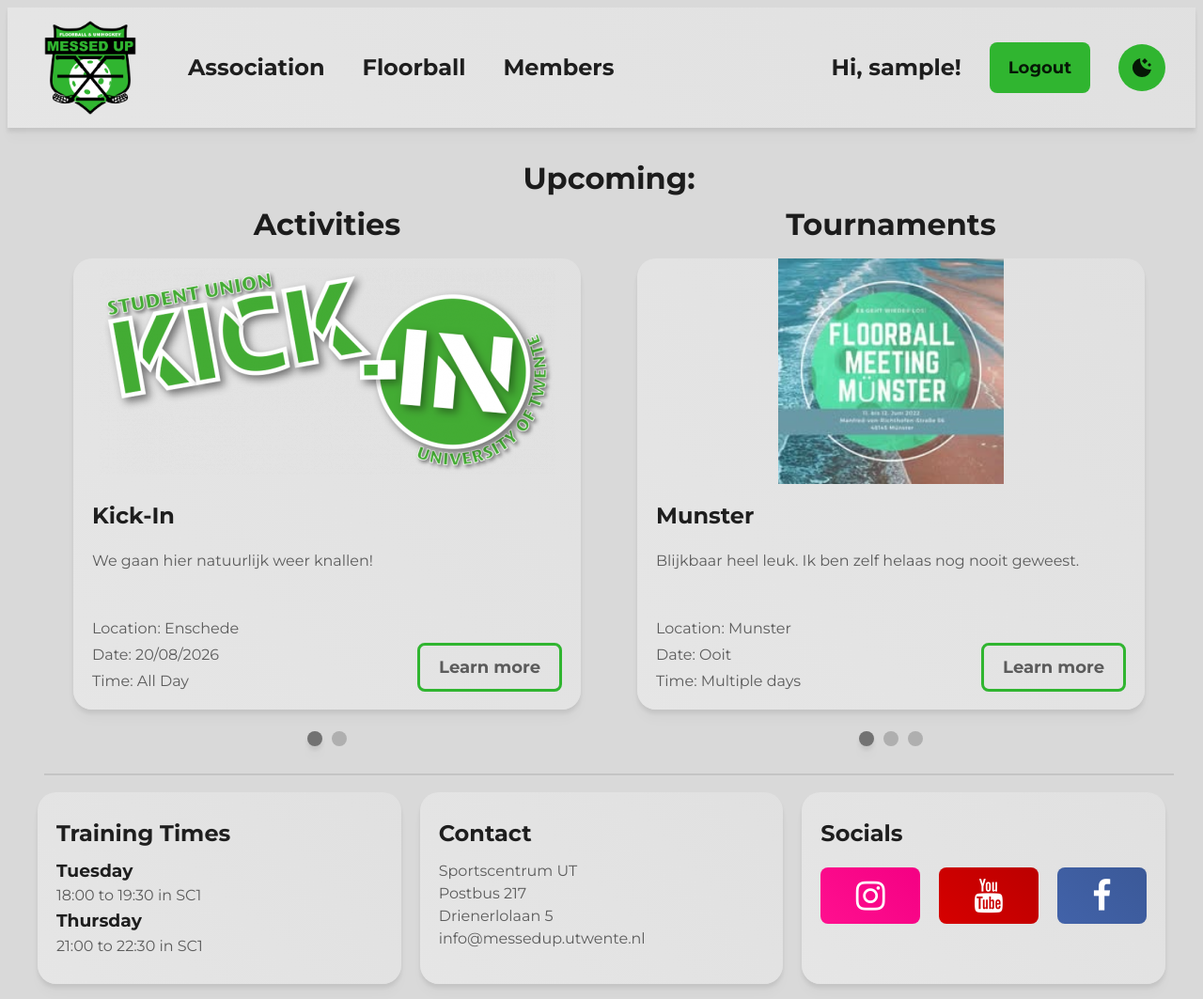
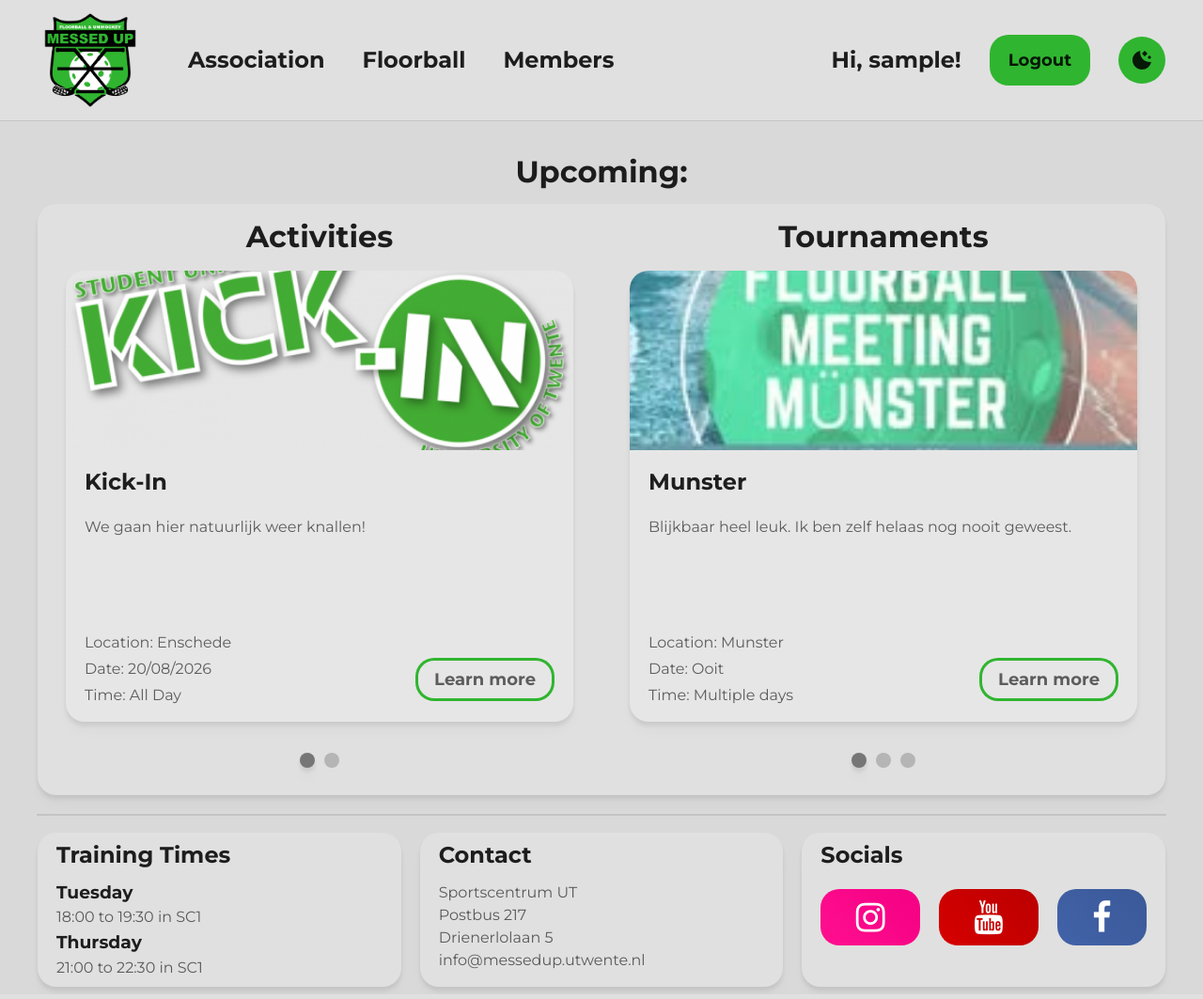
Before and after one commit to QuirijndeGroen/MessedUpSite, a Django app: page /accounts/members/ in a window 1280 px wide. Shown: the whole page at 94% size. Run offline with Django 5.2, Linux system fonts and the light colour scheme; the visitor is signed in with stand-in values (Sample User, id 1).

Commit message:
0.1.1 Refactor carousel structure and styles; update image assets and remove unused color.css; Added auto rotate for carousels

```diff
--- a/MessedUpSite/static/css/carousel.css
+++ b/MessedUpSite/static/css/carousel.css
@@ -2,42 +2,115 @@
 
 
 /*===============================
-               Cards
+               Items
   ===============================*/
 
-.card-carousel {
+.item {
   width: 100%;
   height: 60vh;
   display: grid;
-
-  grid-template-columns: 100%;
-  grid-template-rows: 50% 1fr 60px;
-
-  background: var(--gradient);
-  border-radius: 20px;
-  box-shadow: var(--shadow);
 }
 
-.card-image {
-  height: 100%;
+.item-image {
   overflow: hidden;
-  border-radius: 20px 20px 0 0;
 }
 
-.card-text {
-  padding: 0px 20px;
+.item-image img {
+  width: 100%;
+  min-height: 100%;
+  aspect-ratio: 1;
+  object-fit: cover;
+}
+
+.item-text {
   text-align: left;
   overflow: hidden;
   text-overflow: ellipsis;
+  padding: 0 20px;
 }
 
-.card-button {
-  padding: 0 20px;
-  display: flex;
-  align-items: flex-start;
-  justify-content: flex-end;
+.item-button {
+  padding-right: 20px;
+  justify-self: end;
+  align-self: end;
 }
 
+.item-info {
+  padding: 0 20px;
+}
+
+/*========== Side Image =========*/
+
+@media only screen and (min-width: 600px) {
+  .img-side {
+    grid-template-columns: auto 60vh;
+    grid-template-rows: auto 74px;
+  }
+
+  .img-side .item-image {
+    border-radius: 20px;
+    grid-row: span 2 / span 2;
+    grid-column-start: 2;
+    grid-row-start: 1;
+  }
+
+  .img-side .item-text {
+    grid-column-start: 1;
+    grid-row-start: 1;
+  }
+
+  .img-side .item-button {
+    grid-column-start: 1;
+    grid-row-start: 2;
+    padding-bottom: 8px;
+  }
+}
+@media only screen and (max-width: 600px) {
+  .img-side {
+    grid-template-columns: auto;
+    grid-template-rows: auto auto 74px;
+  }
+  .img-side .item-image {
+    border-radius: 20px;
+    grid-row-start: 1;
+  }
+
+  .img-side .item-text {
+    grid-row-start: 2;
+  }
+
+  .img-side .item-button {
+    grid-row-start: 3;
+    padding-bottom: 8px;
+  }
+}
+
+/*========== Top Image ==========*/
+
+.img-top {
+  grid-template-columns: 1fr 175px;
+  grid-template-rows: 1fr 1fr 98px;
+}
+
+.img-top .item-image {
+  border-radius: 20px 20px 0 0;
+  grid-column: span 2 / span 2;
+  grid-row-start: 1;
+}
+
+.img-top .item-text {
+  grid-column: span 2 / span 2;
+  grid-row-start: 2;
+}
+
+.img-top .item-info {
+  grid-row-start: 3;
+}
+
+.img-top .item-button {
+  grid-row-start: 3;
+  padding-bottom: 30px;
+}
 
 /*===============================
             Carousel
@@ -51,14 +124,14 @@
   flex-direction: column;
 }
 
-.card-container {
+.item-container {
   width: 100%;
   display: grid;
   grid-template-columns: 100%;
 }
 
-.card-carousel {
-  transition: var(--transition);
+.item {
+  transition: 0.7s ease-in-out;
   grid-area: 1 / 1 / 2 / 2;
   opacity: 0;
 }
@@ -71,7 +144,7 @@
 /* navigation buttons */
 .carousel-nav {
   width: 100%;
-  padding: 20px 0;
+  padding: 30px 0 20px 0;
   bottom: 0;
   left: 0;
   text-align: center;
--- a/MessedUpSite/static/css/footer.css
+++ b/MessedUpSite/static/css/footer.css
@@ -25,7 +25,8 @@
 
 .text-list {
   line-height: .5rem;
-  background: var(--gradient);
+  background: var(--bg);
+  padding: 0 20px
 }
 
 
--- a/MessedUpSite/static/css/members.css
+++ b/MessedUpSite/static/css/members.css
@@ -4,31 +4,21 @@
     grid-template-columns: 50% 50%;
     grid-template-rows: 1fr;
     justify-content: center;
+    margin: 20px;
 }
 
-.button-info {
+@media only screen and (max-width: 600px) {
+  .carousel-container {
+    width: 100%;
     display: flex;
-    flex-direction: row;
-    align-items: flex-end;
-    justify-content: space-between;
-    padding-bottom: 20px;
+    flex-direction: column;
+    justify-content: center;
+    margin: 20px;
+  }
 }
 
-.card-button {
-    padding-bottom: 10px;
-}
-
-.activity-info {
-    max-width: 60%;
-    max-height: 60px;
-    margin: 0;
-    padding-left: 20px;
-    padding-bottom: 20px;
+.item-info {
     overflow: hidden;
     text-overflow: ellipsis;
     white-space: nowrap;
 }
-
-.card-carousel {
-  grid-template-rows: 50% 1fr 110px;
-}
--- a/MessedUpSite/static/css/navbar.css
+++ b/MessedUpSite/static/css/navbar.css
@@ -68,13 +68,13 @@
 
 #navbar {
   position: relative;
-  background-color: var(--bg);
-  background: var(--gradient);
-  box-shadow: var(--shadow);
+  background: var(--bg);
   display: flex;
   justify-content: center;
   align-items: center;
   color: var(--text-strong);
+  border-bottom: solid 1px var(--border-muted);
+  min-width: 100%;
 }
 
 .navbar-layout {
--- a/MessedUpSite/static/css/styles.css
+++ b/MessedUpSite/static/css/styles.css
@@ -28,7 +28,7 @@
     --success: oklch(0.5 0.05 160);
     --info: oklch(0.5 0.05 260);
     /* Shadows */
-    --shadow: 0px 4px 4px #00000015, 0px 12px 12px #00000005;;
+    --shadow: 0px 4px 4px #00000015, 0px 12px 12px #00000005;
     /* Type */
     --ff: "Montserrat", sans-serif;
     --h1: bold 54px/60px var(--ff);
@@ -56,9 +56,9 @@
 
 .darkmode {
     /* Background */
-    --bg-dark: hsl(0, 0%, 12%);
-    --bg: hsl(0, 0%, 16%);
-    --bg-light: hsl(0, 0%, 18%);
+    --bg-dark: rgb(9, 9, 9);
+    --bg: rgb(19, 19, 19);
+    --bg-light: rgb(31, 31, 31);
     --gradient: linear-gradient(45deg, var(--bg-light), var(--bg));
     --gradient-hover: linear-gradient(45deg, var(--bg-light) 97%, var(--bg));
     --gray: hsl(0, 0%, 60%);
@@ -68,8 +68,8 @@
     --text-light: rgba(255, 255, 255, 0.38);
     /* Borders */
     --highlight: oklch(0.5 0 142);
-    --border: oklch(0.4 0 142);
-    --border-muted: oklch(0.3 0 142);
+    --border: rgb(75, 75, 75);
+    --border-muted: rgb(36, 36, 36);
     --border-card: solid 1px var(--border-muted);
     /* Alerts */
     --danger: oklch(0.7 0.05 30);
@@ -91,6 +91,8 @@ body {
   font: var(--p);
   -webkit-text-size-adjust:100%;
   -webkit-tap-highlight-color:transparent;
+  margin: 0;
+  padding: 0;
 }
 main {
   display: flex;
@@ -141,6 +143,14 @@ h1, h2, h3, h4, h5, h6 {
   flex-direction: column;
 }
 
+.bg-light {
+  background-color: var(--bg-light);
+}
+
+.bg {
+  background-color: var(--bg);
+}
+
 /*===============================
                buttons
   ===============================*/
@@ -151,7 +161,7 @@ h1, h2, h3, h4, h5, h6 {
   text-decoration: none;
   font: var(--h4);
   padding: 12px 20px;
-  border-radius: 8px;
+  border-radius: 20px;
   border: none;
   transition: var(--transition);
   background: none;
@@ -174,10 +184,10 @@ h1, h2, h3, h4, h5, h6 {
 
 /* moody */
 .moody{
-  border: solid 3px var(--primary);
+  box-shadow: inset 0 0 0 3px var(--primary);
 }
 .moody:hover {
-  box-shadow: var(--shadow);
+  box-shadow: inset 0 0 0 3px var(--primary), var(--shadow);
 }
 
 .moody-fill{
@@ -198,7 +208,6 @@ h1, h2, h3, h4, h5, h6 {
   flex-wrap: wrap;
 }
 .card{
-  padding: 20px;
   border-radius: 20px;
   box-shadow: var(--shadow);
   flex: 1;
--- a/MessedUpSite/templates/accounts/members.html
+++ b/MessedUpSite/templates/accounts/members.html
@@ -11,64 +11,66 @@
 
 {% block content %}
 <h1 style="padding:0;margin:0;">Upcoming:</h1>
-<div class="carousel-container">
+<div class="carousel-container card bg">
     <div class="center">
         <h1>Activities</h1>
         <div class="carousel">
-            <div class="card-container">
-                <div class="card-carousel">
-                    <span class="center card-image">
-                        <img src="{% static "assets/Images/kickin.png" %}" alt="Messed Up logo" style="width: auto; height: auto;">
+            <div class="item-container">
+                <div class="item card bg-light img-top">
+
+                    <span class="center item-image">
+                        <img src="{% static "assets/Images/kickin.png" %}" alt="Messed Up logo">
                     </span>
 
-                    <div class="card-text">
+                    <span class="item-text">
                         <h2>Kick-In</h2>
                         <p>
                             We gaan hier natuurlijk weer knallen!
                         </p>
-                    </div>
+                    </span>
 
-                    <div class="button-info">
-                        <p class="activity-info">
+                    <span class="item-info">
+                        <p style="margin:0">
                             Location: Enschede <br>
                             Date: 20/08/2026 <br>
                             Time: All Day
                         </p>
-                        <div class="card-button">
-                            <div class="center-scale">
-                                <span class="scale button">
-                                    <a href="association" class="moody" target="_self">Learn more</a>
-                                </span>
-                            </div>
-                        </div>
-                    </div>
+                    </span>
+
+                    <span class="item-button">
+                        <span class="center-scale">
+                            <span class="scale button">
+                                <a href="association" class="moody" target="_self">Learn more</a>
+                            </span>
+                        </span>
+                    </span>
                 </div>
 
-                <div class="card-carousel">
-                    <span class="center card-image">
-                        <img src="{% static "assets/Images/Logo Light.png" %}" alt="Messed Up logo" style="width: auto; height: 100%;">
+                <div class="item card bg-light img-top">
+                    <span class="center item-image">
+                        <img src="{% static "assets/Images/Logo Light.png" %}" alt="Messed Up logo">
                     </span>
 
 
-                    <div class="card-text">
+                    <div class="item-text">
                         <h2>Internal Competition</h2>
                         <p>
                             Deze zijn ook altijd leuk om te doen!
                         </p>
                     </div>
 
-                    <div class="button-info">
-                        <p class="activity-info">
+                    <span class="item-info">
+                        <p style="margin:0">
                             Location: SC 1 <br>
                             Date: 21/05/2026 <br>
                             Time: 18:00 - 19:30
                         </p>
-                        <div class="card-button">
-                            <div class="center-scale">
-                                <span class="scale button">
-                                    <a href="association" class="moody" target="_self">Learn more</a>
-                                </span>
-                            </div>
+                    </span>
+                    <div class="item-button">
+                        <div class="center-scale">
+                            <span class="scale button">
+                                <a href="association" class="moody" target="_self">Learn more</a>
+                            </span>
                         </div>
                     </div>
                 </div>
@@ -79,86 +81,86 @@
     <div class="center">
         <h1>Tournaments</h1>
         <div class="carousel">
-            <div class="card-container">
-                <div class="card-carousel">
-                    <span class="center card-image">
-                        <img src="{% static "assets/Images/Munster.jpg" %}" alt="Messed Up logo" style="width: auto; height: 100%;">
+            <div class="item-container">
+                <div class="item card bg-light img-top">
+                    <span class="center item-image">
+                        <img src="{% static "assets/Images/Munster.jpg" %}" alt="Messed Up logo">
                     </span>
 
-                    <div class="card-text">
+                    <div class="item-text">
                         <h2>Munster</h2>
                         <p>
                             Blijkbaar heel leuk. Ik ben zelf helaas nog nooit geweest.
                         </p>
                     </div>
 
-                    <div class="button-info">
-                        <p class="activity-info">
+                    <span class="item-info">
+                        <p style="margin:0">
                             Location: Munster <br>
                             Date: Ooit <br>
                             Time: Multiple days
                         </p>
-                        <div class="card-button">
-                            <div class="center-scale">
-                                <span class="scale button">
-                                    <a href="association" class="moody" target="_self">Learn more</a>
-                                </span>
-                            </div>
+                    </span>
+                    <div class="item-button">
+                        <div class="center-scale">
+                            <span class="scale button">
+                                <a href="association" class="moody" target="_self">Learn more</a>
+                            </span>
                         </div>
                     </div>
                 </div>
 
-                <div class="card-carousel">
-                    <span class="center card-image">
-                        <img src="{% static "assets/Images/Logo-Floorball-Festival-Berlin.png" %}" alt="Messed Up logo" style="width: auto; height: 100%;">
+                <div class="item card bg-light img-top">
+                    <span class="center item-image">
+                        <img src="{% static "assets/Images/Logo-Floorball-Festival-Berlin.png" %}" alt="Messed Up logo">
                     </span>
-                    <div class="card-text">
+                    <div class="item-text">
                         <h2>Berlin</h2>
                         <p>
                             Nieuw tournooi. Ik ben heel benieuwd, wordt vast heel leuk!
                         </p>
                     </div>
 
-                    <div class="button-info">
-                        <p class="activity-info">
+                    <span class="item-info">
+                        <p style="margin:0">
                             Location: Berlin <br>
                             Date: Ooit <br>
                             Time: Multiple Days
                         </p>
-                        <div class="card-button">
-                            <div class="center-scale">
-                                <span class="scale button">
-                                    <a href="association" class="moody" target="_self">Learn more</a>
-                                </span>
-                            </div>
+                    </span>
+                    <div class="item-button">
+                        <div class="center-scale">
+                            <span class="scale button">
+                                <a href="association" class="moody" target="_self">Learn more</a>
+                            </span>
                         </div>
                     </div>
                 </div>
 
-                <div class="card-carousel">
-                    <span class="center card-image">
-                        <img src="{% static "assets/Images/isstt35_logo.jpg" %}" alt="Messed Up logo" style="width: auto; height: auto;">
+                <div class="item card bg-light img-top">
+                    <span class="center item-image">
+                        <img src="{% static "assets/Images/isstt35_logo.jpg" %}" alt="Messed Up logo">
                     </span>
 
-                    <div class="card-text">
+                    <div class="item-text">
                         <h2>ISSTT</h2>
                         <p>
                             Nu al hyped!
                         </p>
                     </div>
 
-                    <div class="button-info">
-                        <p class="activity-info">
+                    <span class="item-info">
+                        <p style="margin:0">
                             Location: Enschede<br>
                             Date: Weet niemand <br>
                             Time: Multiple Days
                         </p>
-                        <div class="card-button">
-                            <div class="center-scale">
-                                <span class="scale button">
-                                    <a href="association" class="moody" target="_self">Learn more</a>
-                                </span>
-                            </div>
+                    </span>
+                    <div class="item-button">
+                        <div class="center-scale">
+                            <span class="scale button">
+                                <a href="association" class="moody" target="_self">Learn more</a>
+                            </span>
                         </div>
                     </div>
                 </div>
```
Also changed, not shown: MessedUpSite/static/css/color.css (deleted, +0 -60 lines), MessedUpSite/static/js/carousel.js (+25 -8 lines), MessedUpSite/templates/index.html (+22 -22 lines), MessedUpSite/static/assets/Images/Floorball.jpg (added), MessedUpSite/static/assets/Images/Team.webp (added), 1 other file.
